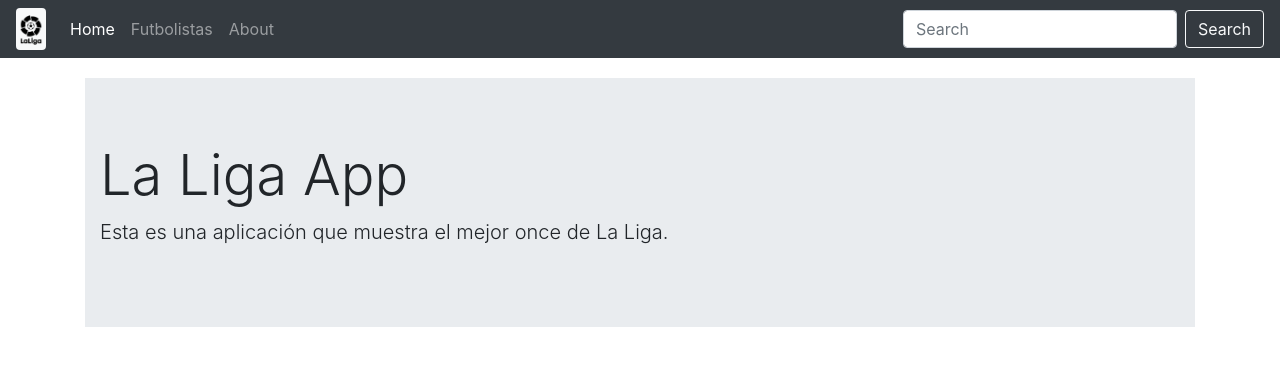
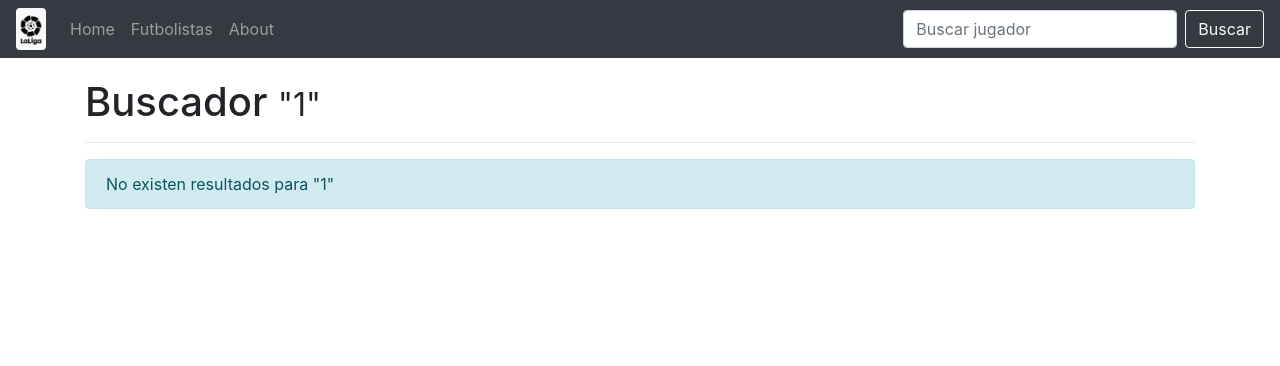
Before and after one commit to perezrevert03/02-spa, an Angular app: page /buscar/1 in a window 1280 px wide. Before the commit this address led to /home. Shown: the top 366 px of the page. Built offline with nearby package versions, Linux system fonts and the light colour scheme.

Commit message:
Implement search

```diff
--- a/src/app/app.module.ts
+++ b/src/app/app.module.ts
@@ -14,6 +14,7 @@
 import { AboutComponent } from './components/about/about.component';
 import { FutbolistasComponent } from './components/futbolistas/futbolistas.component';
 import { DestacadoComponent } from './components/destacado/destacado.component';
+import { BuscadorComponent } from './components/buscador/buscador.component';
 
 @NgModule({
   declarations: [
@@ -22,7 +23,8 @@
     HomeComponent,
     AboutComponent,
     FutbolistasComponent,
-    DestacadoComponent
+    DestacadoComponent,
+    BuscadorComponent
   ],
   imports: [
     BrowserModule,
--- a/src/app/app.routes.ts
+++ b/src/app/app.routes.ts
@@ -3,12 +3,14 @@
 import { AboutComponent } from './components/about/about.component';
 import { FutbolistasComponent } from './components/futbolistas/futbolistas.component';
 import { DestacadoComponent } from './components/destacado/destacado.component';
+import { BuscadorComponent } from './components/buscador/buscador.component';
 
 const APP_ROUTES: Routes = [
     { path: 'home', component: HomeComponent },
     { path: 'about', component: AboutComponent },
     { path: 'futbolistas', component: FutbolistasComponent },
     { path: 'destacado/:id', component: DestacadoComponent },
+    { path: 'buscar/:jugador', component: BuscadorComponent },
     { path: '**', pathMatch: 'full', redirectTo: 'home' }
 ];
 
--- /dev/null
+++ b/src/app/components/buscador/buscador.component.html
@@ -0,0 +1,26 @@
+<h1 class="animated fadeIn">Buscador <small> "{{ param }}"</small></h1>
+<hr>
+
+<div *ngIf="!destacados.length" class="row">
+    <div class="col-md-12">
+        <div class="alert alert-info" role="alert">
+            No existen resultados para "{{ param }}"
+        </div>
+    </div>
+</div>
+
+<div class="card-columns animated fadeIn">
+    <div class="card text-justify" *ngFor="let futbolista of destacados">
+        <img [src]="futbolista.img" class="card-img-top" [alt]="futbolista.nombre">
+        <div class="card-body">
+            <h5 class="card-title">{{ futbolista.nombre }}</h5>
+            <p class="card-text">{{ futbolista.bio }}</p>
+            <p class="card-text"><small class="text-muted">
+                {{ futbolista.posicion }} - {{ futbolista.equipo }}
+            </small></p>
+
+            <a [routerLink]="['/destacado', futbolista.id]" class="btn btn-outline-primary">Ver más...</a>
+        </div>
+    </div>
+
+</div>
--- /dev/null
+++ b/src/app/components/buscador/buscador.component.ts
@@ -0,0 +1,24 @@
+import { Component, OnInit } from '@angular/core';
+import { ActivatedRoute } from '@angular/router';
+import { Destacado, DestacadosService} from '../../servicios/destacados.services';
+
+@Component({
+  selector: 'app-buscador',
+  templateUrl: './buscador.component.html'
+})
+export class BuscadorComponent implements OnInit {
+
+  destacados: Destacado[] = [];
+  param: string;
+
+  // tslint:disable-next-line:variable-name
+  constructor(private activatedRoute: ActivatedRoute, private _destacadosService: DestacadosService) { }
+
+  ngOnInit() {
+    this.activatedRoute.params.subscribe( params => {
+      this.param = params.jugador;
+      this.destacados = this._destacadosService.buscarDestacado(params.jugador);
+    });
+  }
+
+}
--- a/src/app/components/shared/navbar/navbar.component.html
+++ b/src/app/components/shared/navbar/navbar.component.html
@@ -19,8 +19,8 @@
             </li>
         </ul>
         <form class="form-inline my-2 my-lg-0">
-            <input class="form-control mr-sm-2" type="search" placeholder="Search" aria-label="Search">
-            <button class="btn btn-outline-light my-2 my-sm-0" type="submit">Search</button>
+            <input class="form-control mr-sm-2" type="search" placeholder="Buscar jugador" aria-label="Buscar" (keyup)="buscar(buscador.value)" #buscador>
+            <button (click)="buscar(buscador.value)" class="btn btn-outline-light my-2 my-sm-0" type="button">Buscar</button>
         </form>
     </div>
 </nav>
--- a/src/app/components/shared/navbar/navbar.component.ts
+++ b/src/app/components/shared/navbar/navbar.component.ts
@@ -1,4 +1,5 @@
 import { Component, OnInit } from '@angular/core';
+import { Router } from '@angular/router';
 
 @Component({
   selector: 'app-navbar',
@@ -6,9 +7,13 @@
 })
 export class NavbarComponent implements OnInit {
 
-  constructor() { }
+  constructor(private router: Router) { }
 
   ngOnInit() {
   }
 
+  buscar(jugador: string) {
+    this.router.navigate(['/buscar', jugador]);
+  }
+
 }
--- a/src/app/servicios/destacados.services.ts
+++ b/src/app/servicios/destacados.services.ts
@@ -118,6 +118,20 @@
       if (index > 10) { index %= 11; }
       return this.destacados[index];
     }
+
+    buscarDestacado(nre: string): Destacado[] {
+      const JUGADORES: Destacado[] = [];
+      nre = nre.toLowerCase();
+      console.log('Buscando');
+      this.destacados.forEach(element => {
+        const NOMBRE = element.nombre.toLowerCase();
+        if ( NOMBRE.indexOf(nre) >= 0 ) {
+          JUGADORES.push(element);
+        }
+      });
+
+      return JUGADORES;
+    }
 }
 
 export interface Destacado {
```
